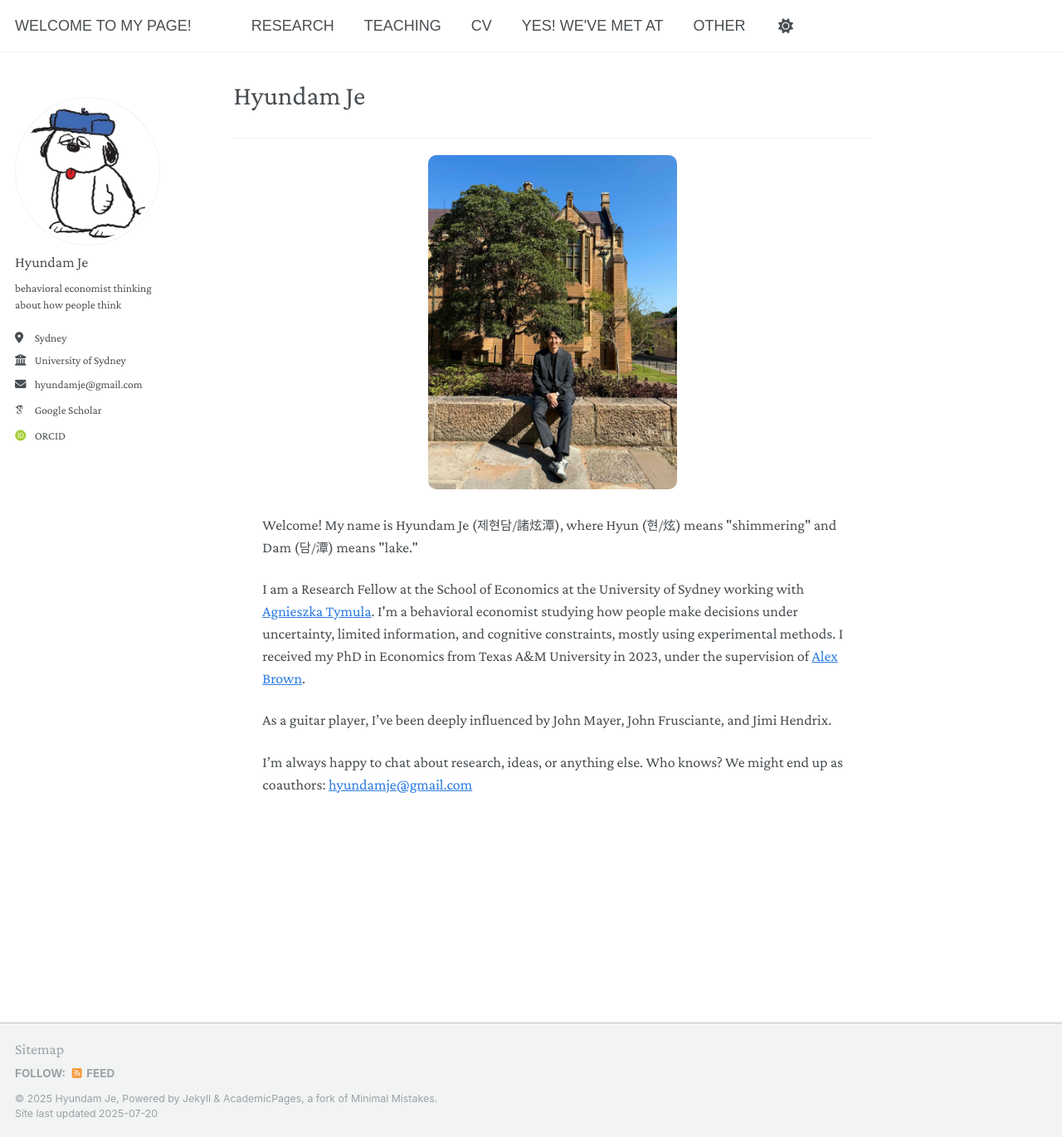
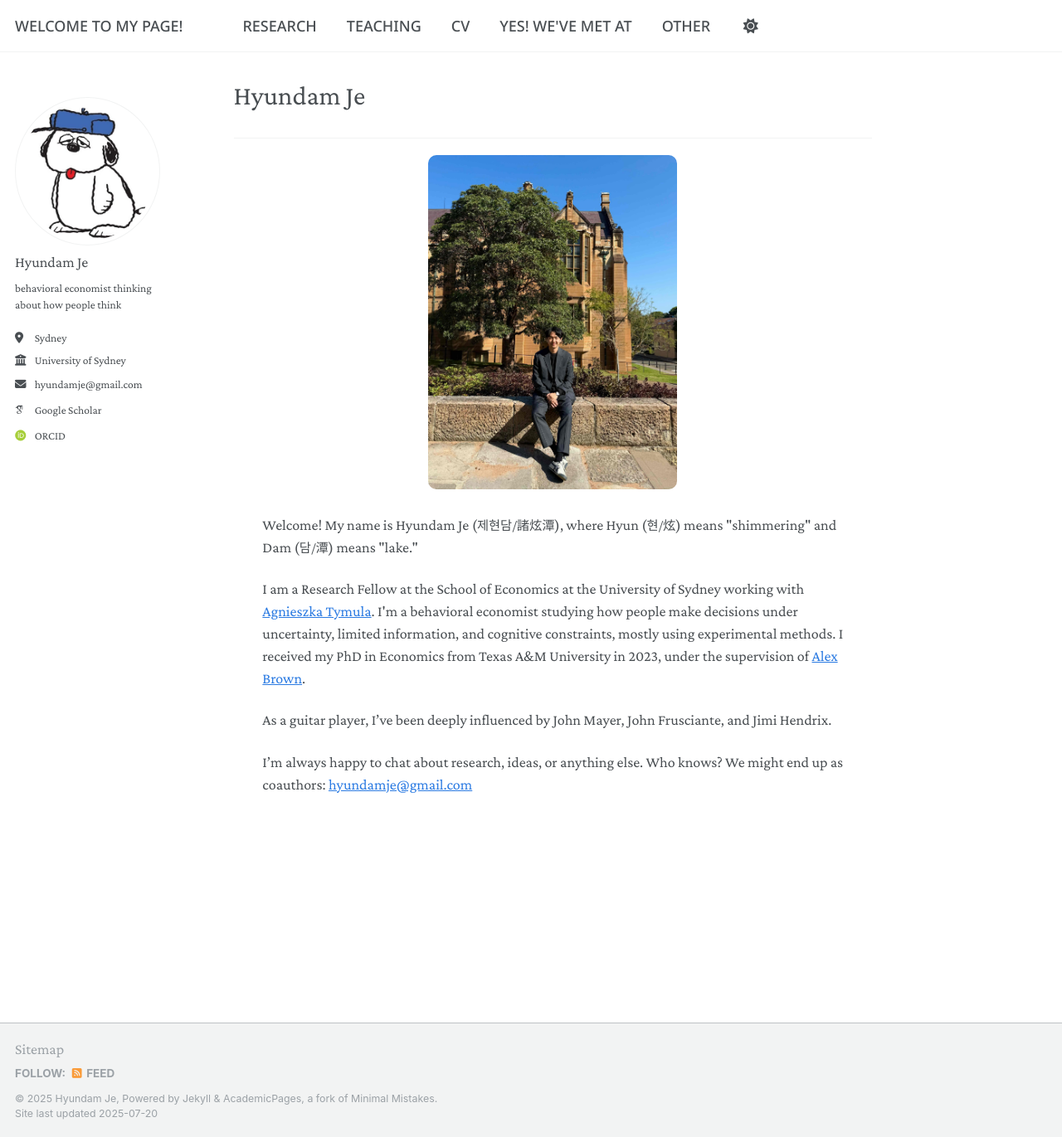
Before and after one commit to hyundamje/hyundamje.github.io, a Jekyll site: the page built from _pages/about.md, in a window 1280 px wide and 1371 px high. Shown: the whole window at 83% size. Built offline with Jekyll 4.4.1, drawn with Linux system fonts in a browser that asks for light colours; some web fonts are replaced.

Commit message:
Update custom.css

```diff
--- a/assets/css/custom.css
+++ b/assets/css/custom.css
@@ -2,7 +2,7 @@
 .site-title a,
 .masthead__menu,
 .masthead__menu a {
-  font-family:  'Satoshi', sans-serif !important;
+  font-family:  'Noto Sans', sans-serif !important;
   font-weight: 500;
 }
 
```
